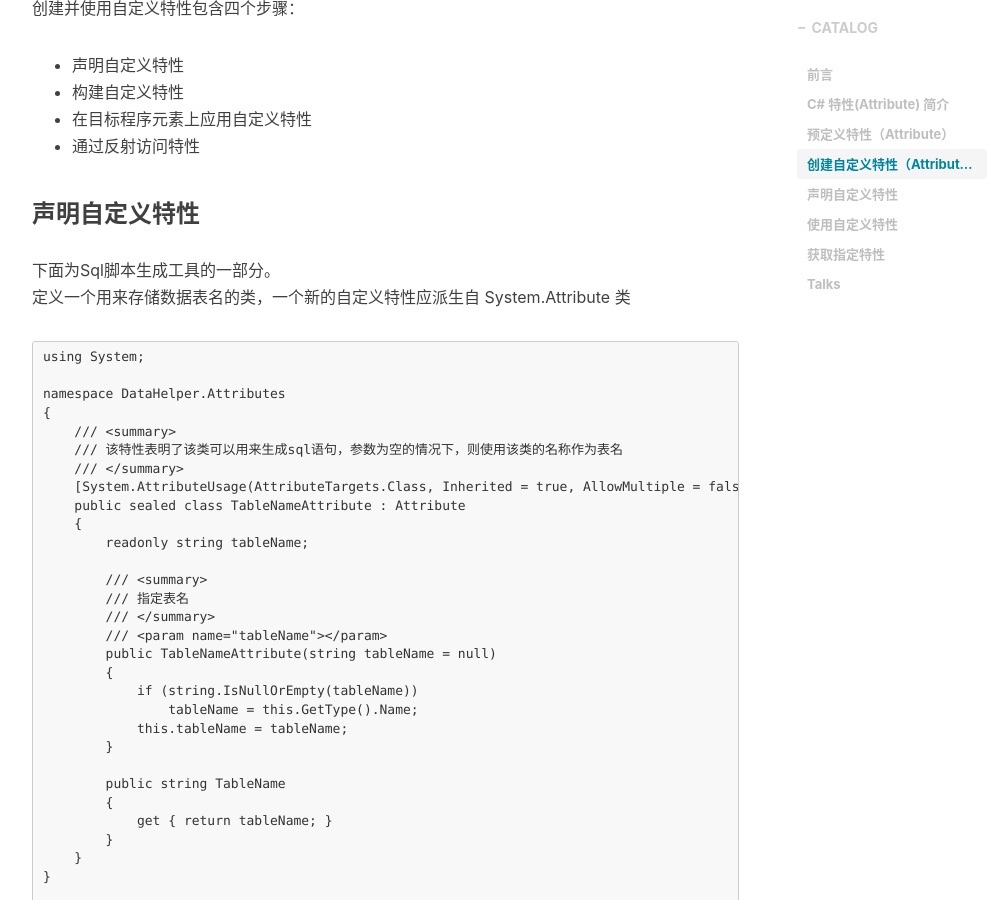
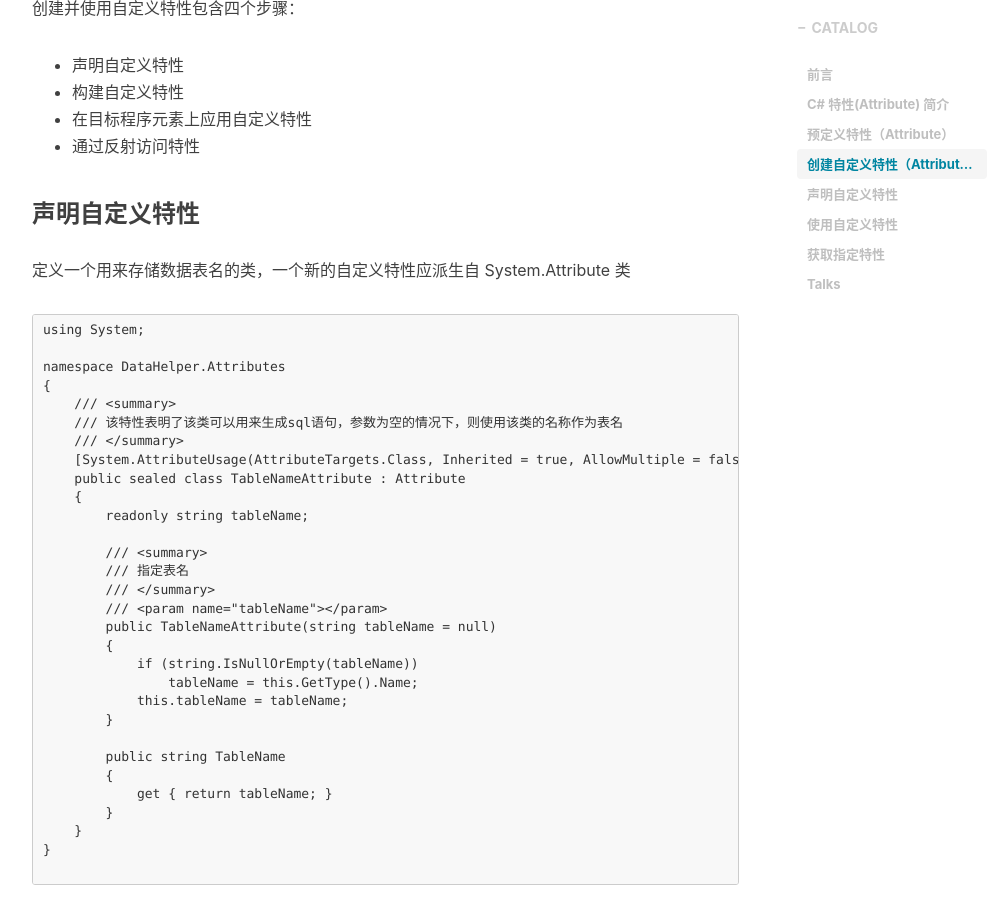
Before and after one commit to Replay923/Replay923.github.io, a Jekyll site: the page built from _posts/2021-9-19-Attribute.md, in a window 1280 px wide and 900 px high, scrolled down 2563 px. Shown: the whole window, without its empty margins (233-1236 px from the left). Built offline with Jekyll 4.4.1, drawn with Linux system fonts in a browser that asks for light colours; nearby versions of some CDN libraries; comment, search, counter and statistics services are not loaded.

Commit message:
修改文章内容

````diff
--- a/_posts/2021-9-19-Attribute.md
+++ b/_posts/2021-9-19-Attribute.md
@@ -81,7 +81,6 @@ public class BaseAttribute : Attribute
 
 ### 声明自定义特性
 
-下面为Sql脚本生成工具的一部分。<br>
 定义一个用来存储数据表名的类，一个新的自定义特性应派生自 System.Attribute 类
 ```CShapr
 using System;
````
